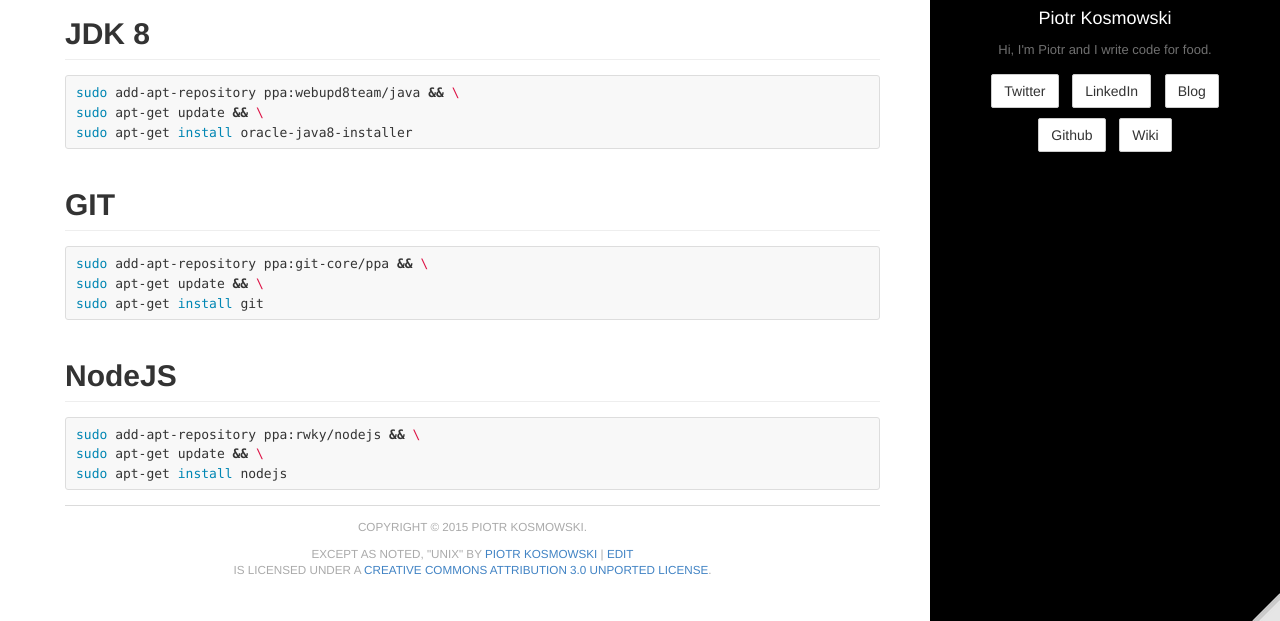
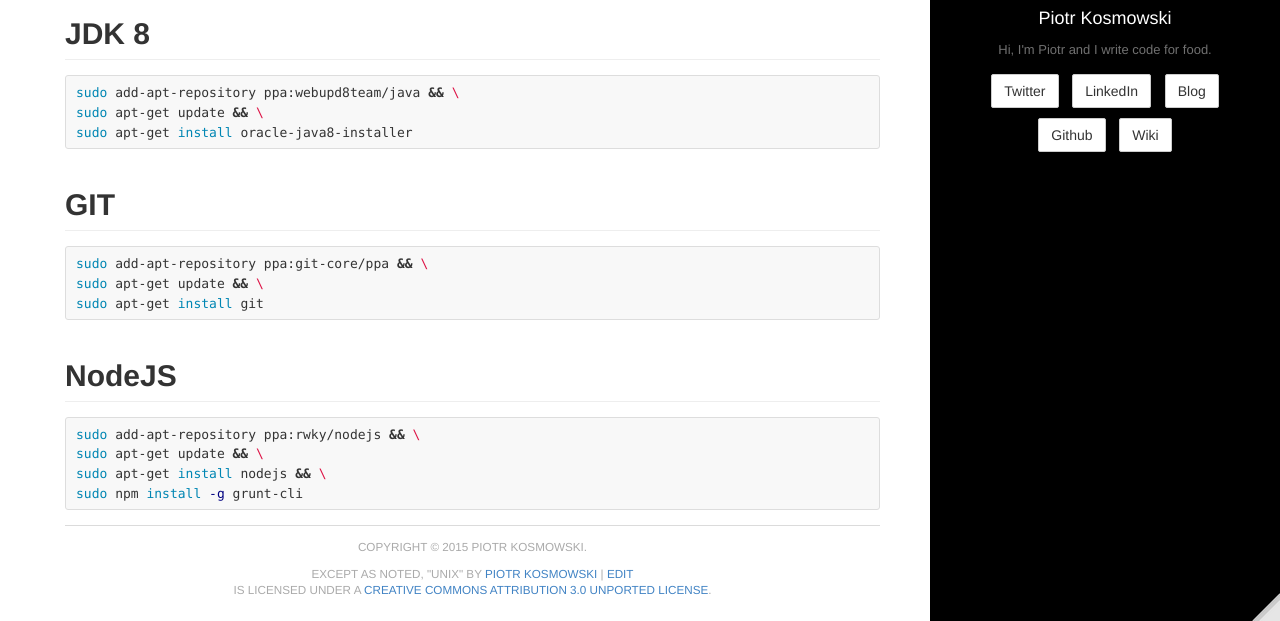
Before and after one commit to kospiotr/kospiotr.github.io, a Jekyll site: the page built from wiki/unix.md, in a window 1280 px wide and 900 px high, scrolled down 777 px, cut to the strip 279-900 px from the top of the window. Built offline with Jekyll 4.4.1, drawn with Linux system fonts in a browser that asks for light colours; Markdown is read by kramdown in place of the engine named in the settings.

Commit message:
Update unix.md

````diff
--- a/wiki/unix.md
+++ b/wiki/unix.md
@@ -52,5 +52,6 @@
 ```bash
 sudo add-apt-repository ppa:rwky/nodejs && \
 sudo apt-get update && \
-sudo apt-get install nodejs
+sudo apt-get install nodejs && \
+sudo npm install -g grunt-cli
 ```
````
